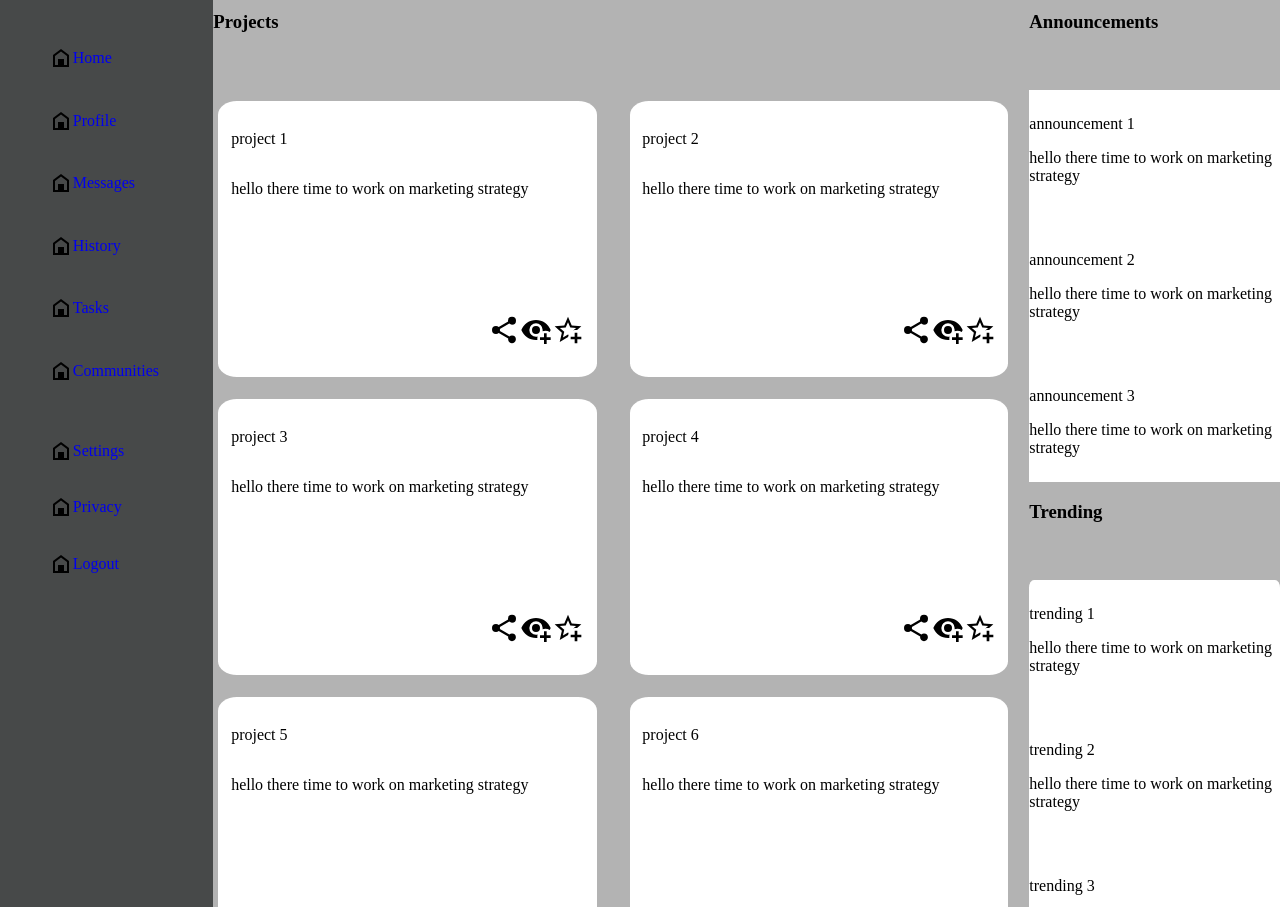
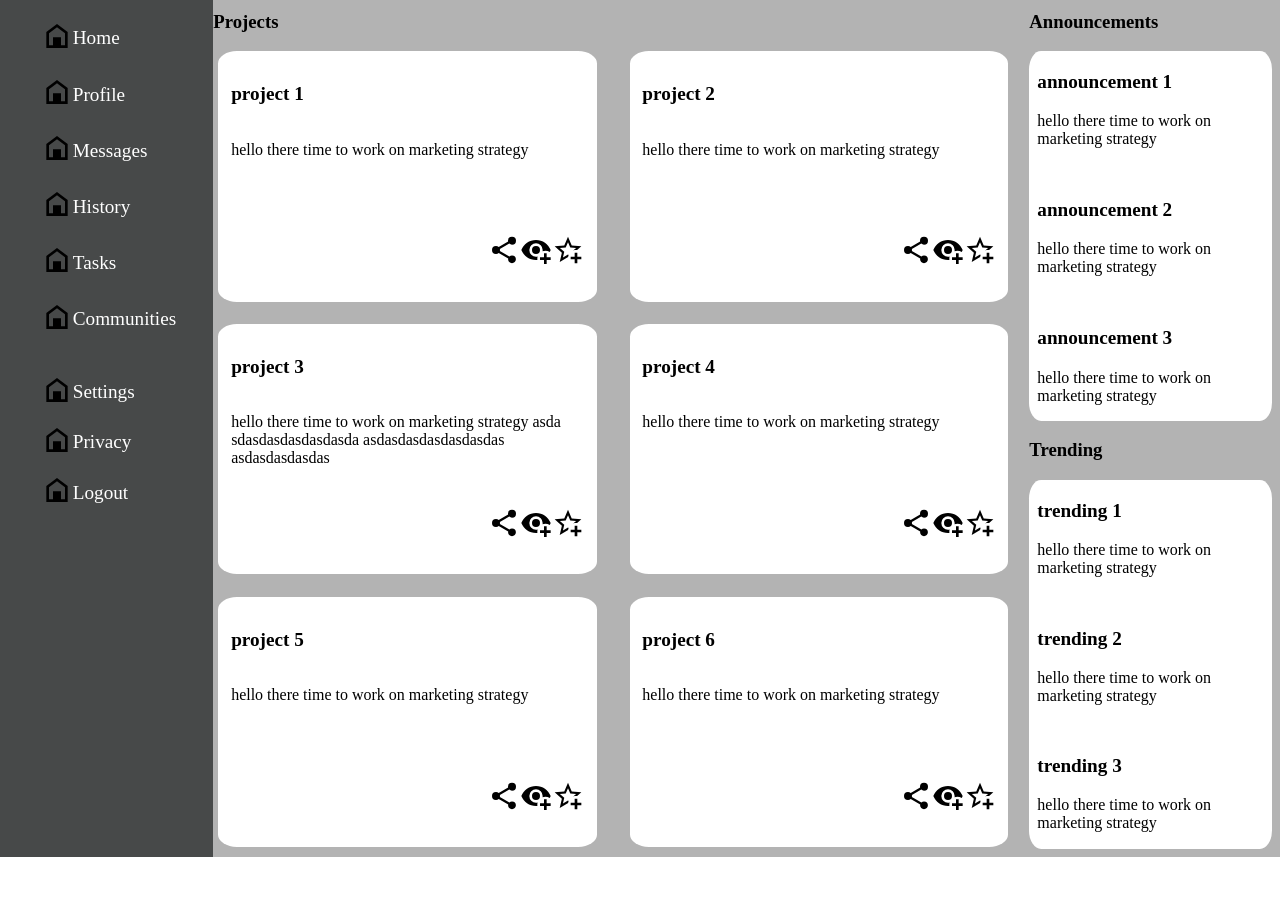
Before and after one commit to faisalfarooqqq/admin-dashboard, a plain HTML site: page index.html in a window 1280 px wide. Shown: the part 168-1075 px from the top of the page. After the commit the page ends 1025 px from the top, so only its background shows below. Drawn offline with Linux system fonts and the light colour scheme.

Commit message:
styling update

```diff
--- a/index.html
+++ b/index.html
@@ -107,6 +107,10 @@
                     <p class="heading">project 3</p>
                     <p class="text">hello there
                         time to work on marketing strategy
+                        asda sdasdasdasdasdasda
+                        asdasdasdasdasdasdas
+                        asdasdasdasdas
+
                     </p>
                     <div class="action-container">
                         <img src="images/share-variant.svg" alt="share icon" class="action-icon">
--- a/style.css
+++ b/style.css
@@ -154,7 +154,7 @@ button{
     grid-column: 1 / 2;
     grid-row: 1/1;
     display: grid;
-    grid-template-rows: 1fr 8fr;
+    grid-template-rows: auto 1fr;
 }
 
 .project-container{
@@ -163,6 +163,7 @@ button{
     grid-template-rows: 1fr 1fr 1fr;
     gap: 1.4rem;
     justify-content: space-evenly;
+    margin-bottom: 10px;
 }
 
 .project-item{
@@ -172,11 +173,14 @@ button{
     margin-left: 5px;
     margin-right: 5px;
     display: grid;
-    grid-template-rows: 1fr 3fr 1fr;
+    grid-template-rows: auto 2fr 1fr;
+
 }
 
 .heading{
     grid-row: 1 / 2;
+    font-size: 1.2rem;
+    font-weight: bold;
 }
 
 .text{
@@ -197,12 +201,13 @@ button{
     grid-row: 1/1;
     display: grid;
     grid-template-rows: 1fr 1fr;
+    margin-bottom: 0.5rem;
 }
 
 .sidebox-one {
     grid-row: 1 / 2;
     display: grid;
-    grid-template-rows: 1fr 4fr;
+    grid-template-rows: auto 1fr;
     padding-left: 1rem;
 }
 
@@ -212,24 +217,35 @@ button{
     gap: 1rem;
     align-items: center;
     background-color: white;
+    margin-right: 0.5rem;
+    border-radius: 5%;
 
+}
+.announcement-item{
+    padding-left: 0.5rem;
 }
 
 
 .sidebox-two{
     grid-row: 2 / 3;
     display: grid;
-    grid-template-rows: 1fr 4fr;
+    grid-template-rows: auto 1fr;
     padding-left: 1rem;
 }
 
 .trending-cantainer{
     display: grid;
     grid-template-rows: 1fr 1fr 1fr ;
-    gap: 1rem;
+    gap: 0.8rem;
     align-items: center;
     border-radius: 2%;
     background-color: white;
+    margin-right: 0.5rem;
+    border-radius: 5%;
+}
+
+.trending-item{
+    padding-left: 0.5rem;
 }
 
 .navbar{
@@ -241,10 +257,13 @@ button{
 }
 
 .icon{
-    width: 1.5rem;
+    width: 2rem;
     justify-self: end;
 }
 
 a{
     text-decoration: none;
+    color: white;
+    font-size: 1.2rem;
+    padding-top: 5px;
 }
```
